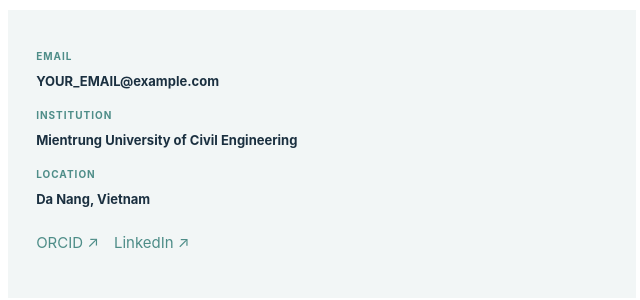
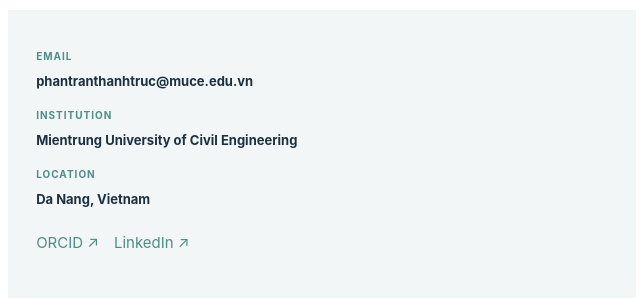
Before and after one commit to stevephan369/stevephan369.github.io, a plain HTML site: page index.html in a window 1280 px wide. Shown: the part 3629-3929 px from the top of the page, 529-1169 px from the left. Drawn offline with Linux system fonts and the light colour scheme.

Commit message:
Update index.html

```diff
--- a/index.html
+++ b/index.html
@@ -16,5 +16,5 @@
 <section class="section split" id="publications"><div><p class="eyebrow">SCHOLARLY WORK</p><h2>Selected publications</h2><p class="muted">Peer-reviewed articles, books, and conference contributions.</p><a href="https://scholar.google.com/" target="_blank">Google Scholar ↗</a></div><div class="pubs"><article><small>JOURNAL ARTICLE</small><h3>Numerical Analysis of the Stress-Deformation Behavior of Soil-Geosynthetic Composite (SGC) Masses Under Confining Pressure Conditions</h3><p>Replace/check final publication details, journal, year, DOI and author order before publishing.</p></article><article><small>BOOKS · TEXTBOOKS</small><h3>Books and teaching materials</h3><p>Add verified titles, publisher, publication year, and exact contribution.</p></article></div></section>
 <section class="section dark split" id="sinlab"><div class="labmark">SIN<span>LAB</span></div><div><p class="eyebrow">SUSTAINABLE INFRASTRUCTURE & NATURAL DISASTER</p><h2>SIN Lab</h2><p>The Sustainable Infrastructure and Natural Disaster Research Lab is a platform for research, education, and collaboration in sustainable infrastructure and disaster risk reduction.</p><div class="tags"><span>Geosynthetics</span><span>Green geotechnics</span><span>Natural hazards</span><span>Digital engineering</span></div></div></section>
 <section class="section shaded" id="collaboration"><p class="eyebrow">CONNECTING PEOPLE AND IDEAS</p><h2>International collaboration</h2><p class="muted">Building bridges between universities, researchers, and industry to encourage knowledge exchange, joint research, and technology transfer.</p><div class="cards"><article><i>01</i><h3>University partnerships</h3><p>Academic exchange, joint research, student mobility, and institutional cooperation.</p></article><article><i>02</i><h3>Industry engagement</h3><p>Connecting research expertise with practical engineering needs and technology providers.</p></article><article><i>03</i><h3>Research and training</h3><p>Collaborative projects, technical workshops, and capacity building.</p></article></div></section>
-<section class="section split" id="contact"><div><p class="eyebrow">LET'S CONNECT</p><h2>Research, teaching, and collaboration</h2><p>For academic exchange, research cooperation, or industry collaboration, please get in touch.</p></div><div class="contact"><small>EMAIL</small><b>YOUR_EMAIL@example.com</b><small>INSTITUTION</small><b>Mientrung University of Civil Engineering</b><small>LOCATION</small><b>Da Nang, Vietnam</b><p><a href="https://orcid.org/">ORCID ↗</a>　<a href="https://www.linkedin.com/">LinkedIn ↗</a></p></div></section>
+<section class="section split" id="contact"><div><p class="eyebrow">LET'S CONNECT</p><h2>Research, teaching, and collaboration</h2><p>For academic exchange, research cooperation, or industry collaboration, please get in touch.</p></div><div class="contact"><small>EMAIL</small><b>phantranthanhtruc@muce.edu.vn</b><small>INSTITUTION</small><b>Mientrung University of Civil Engineering</b><small>LOCATION</small><b>Da Nang, Vietnam</b><p><a href="https://orcid.org/">ORCID ↗</a>　<a href="https://www.linkedin.com/">LinkedIn ↗</a></p></div></section>
 </main><footer>© <span id="year"></span> Dr. Truc (Steve) T. T. Phan <a href="#home">Back to top ↑</a></footer><script src="script.js"></script></body></html>
```
